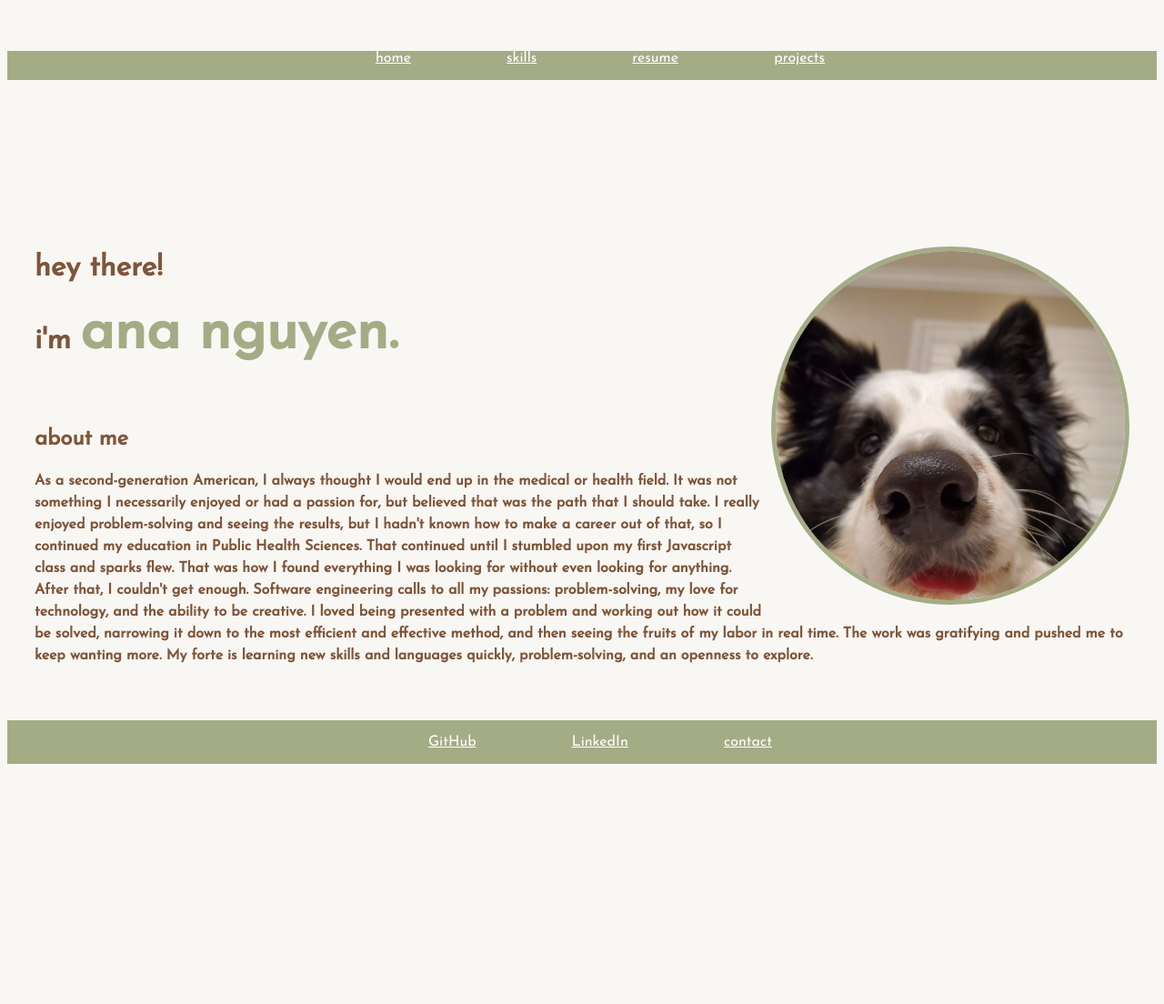
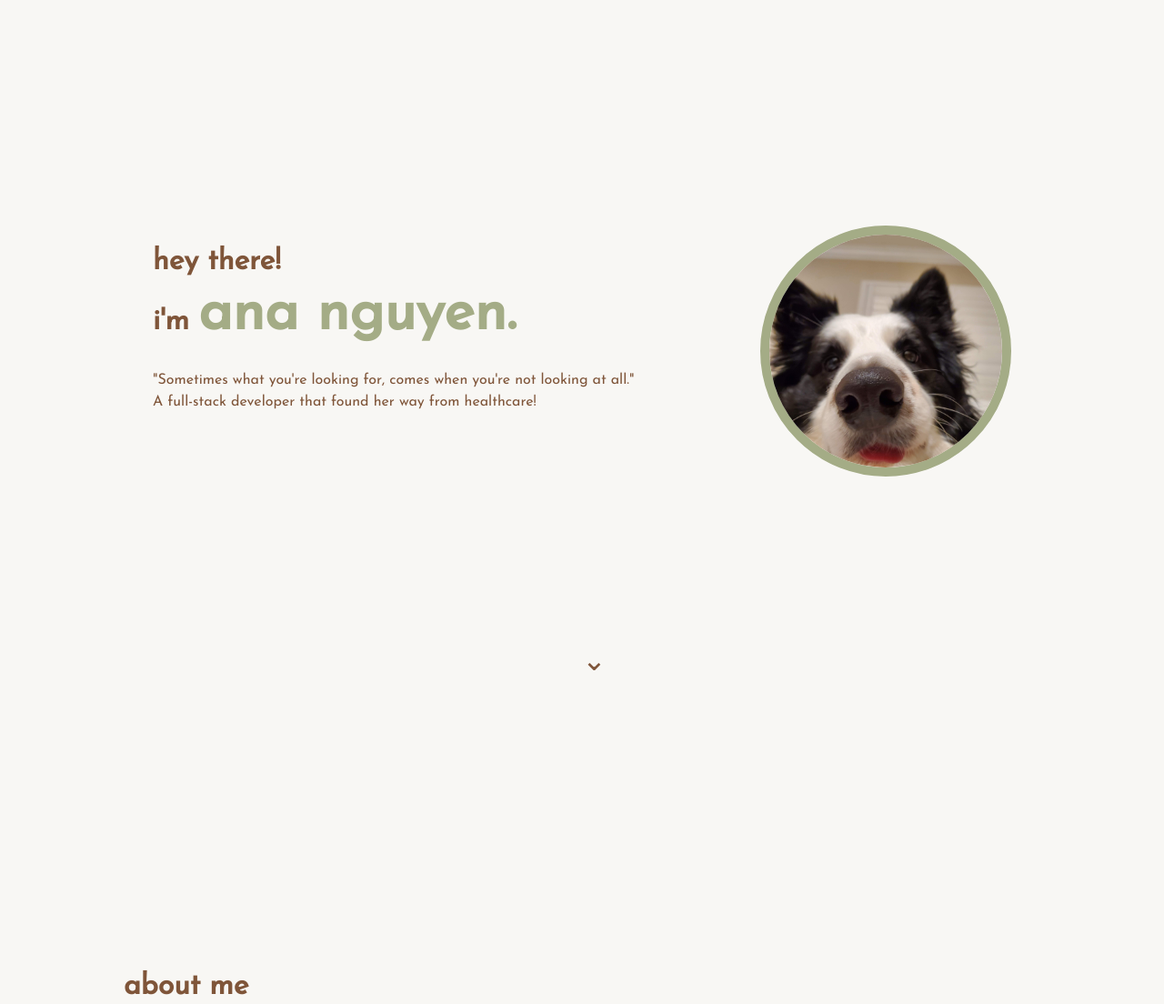
Before and after one commit to aaixn/Portfolio, a plain HTML site: page index.html in a window 1280 px wide. Shown: the top 1104 px of the page at 91% size. Before the commit the page ends 848 px from the top, so only its background shows below. Drawn offline with Linux system fonts and the light colour scheme.

Commit message:
changed style of portfolio to be scrolling full length style

```diff
--- a/css/style.css
+++ b/css/style.css
@@ -1,7 +1,7 @@
 body {
     background-color: #F8F7F4;
     font-family: 'Josefin Sans', sans-serif;
-    margin-top: 40px;
+    color: #7f5539;
     min-height: 100vh;
     display: flex;
     flex-direction: column;
@@ -9,18 +9,19 @@ body {
 }
 
 header {
-    height: 50vh;
-    line-height: 1.5;
-    margin-top: 50px;
+    height: 100vh;
+    line-height: 1.2;
+    padding: 30vh 20vh 0 20vh;
     color: #7f5539;
+    flex-wrap: wrap;
 }
 
+
 img {
-    width: 30vw;
+    width: 20vw;
     border-radius: 50%;
     float: right;
-    border: 5px solid #a4ac86;
-    margin: 0 0 10px 10px;
+    border: 10px solid #a4ac86;
 }
 
 span {
@@ -29,10 +30,12 @@ span {
 }
 
 h2 {
-    margin-top: 50px;
+    margin-top: 20px;
 }
+
 p {
     font-size: medium;
+    line-height: 1.5;
 }
 
 ul {
@@ -48,10 +51,7 @@ li {
 
 a {
     color: white;
-}
-
-div {
-    margin: 0 30px 0 30px;
+    text-decoration: none;
 }
 
 footer {
@@ -63,3 +63,20 @@ footer {
 #footer-bar {
     height: 2vh;
 }
+
+#about {
+    height: 100vh;
+    padding: 0 10vw 0 10vw;
+}
+
+#home-arrow {
+    color: #7f5539;
+    position: relative;
+    top: 30%;
+    left: 50%;
+    font-size: xx-large;
+}
+
+#about-info {
+    color: black;
+}
--- a/index.html
+++ b/index.html
@@ -14,34 +14,37 @@
 
     <title>👩🏻‍💻 ana's portfolio</title>
 </head>
+
+
 <body>
 
-    <ul>
-        <li><a href="#">home</a></li>
-        <li><a href="#">skills</a></li>
-        <li><a href="./Ana Ai X. Nguyen.pdf">resume</a></li>
-        <li><a href="#">projects</a></li>
-    </ul>
+    <!-- <ul>
+        <li><a href="#" target="_blank">home</a></li>
+        <li><a href="#" target="_blank">skills</a></li>
+        <li><a href="./Ana Ai X. Nguyen.pdf" target="_blank">resume</a></li>
+        <li><a href="#" target="_blank">projects</a></li>
+    </ul> -->
 
-    <div>
+    <header>
+        <img src="./img/20220613_223259.jpg">
+        <h1>hey there! <br>i'm <span>ana nguyen.</span><br></h1>
+        <p>"Sometimes what you're looking for, comes when you're not looking at all."
+            <br>A full-stack developer that found her way from healthcare!</br>
+        </p>
+        <a href="#" target="_blank" id="home-arrow">⌄</a>
+    </header>
 
-        <header>
-            <img src="./img/20220613_223259.jpg">
-            <h1 class="name">hey there! <br>i'm <span>ana nguyen.</span><br></h1>
-            <h2>
-                about me
-                <p>As a second-generation American, I always thought I would end up in the medical or health field. It was not something I necessarily enjoyed or had a passion for, but believed that was the path that I should take. I really enjoyed problem-solving and seeing the results, but I hadn't known how to make a career out of that, so I continued my education in Public Health Sciences. That continued until I stumbled upon my first Javascript class and sparks flew. That was how I found everything I was looking for without even looking for anything. After that, I couldn't get enough. Software engineering calls to all my passions: problem-solving, my love for technology, and the ability to be creative. I loved being presented with a problem and working out how it could be solved, narrowing it down to the most efficient and effective method, and then seeing the fruits of my labor in real time. The work was gratifying and pushed me to keep wanting more. My forte is learning new skills and languages quickly, problem-solving, and an openness to explore.
-                </p>
-            </h2>
-        </header>
+    <div id="about">
+        <h1>about me</h1>
+        <p id="about-info">As a second-generation American, I always thought I would end up in the medical or health field. It was not something I necessarily enjoyed or had a passion for, but believed that was the path that I should take. I really enjoyed problem-solving and seeing the results, but I hadn't known how to make a career out of that, so I continued my education in Public Health Sciences. That continued until I stumbled upon my first Javascript class and sparks flew. That was how I found everything I was looking for without even looking for anything. After that, I couldn't get enough. Software engineering calls to all my passions: problem-solving, my love for technology, and the ability to be creative. I loved being presented with a problem and working out how it could be solved, narrowing it down to the most efficient and effective method, and then seeing the fruits of my labor in real time. The work was gratifying and pushed me to keep wanting more. My forte is learning new skills and languages quickly, problem-solving, and an openness to explore. </p>
     </div>
 
     <footer>
         <ul id="footer-bar">
-            <li><a href="#">GitHub</a></li>
+            <li><a href="#" target="_blank">GitHub</a></li>
             <!-- put linkedin button later -->
-            <li><a href="#">LinkedIn</a></li>
-            <li><a href="#">contact</a></li>
+            <li><a href="#" target="_blank">LinkedIn</a></li>
+            <li><a href="#" target="_blank">contact</a></li>
         </ul>
     </footer>
 
```
